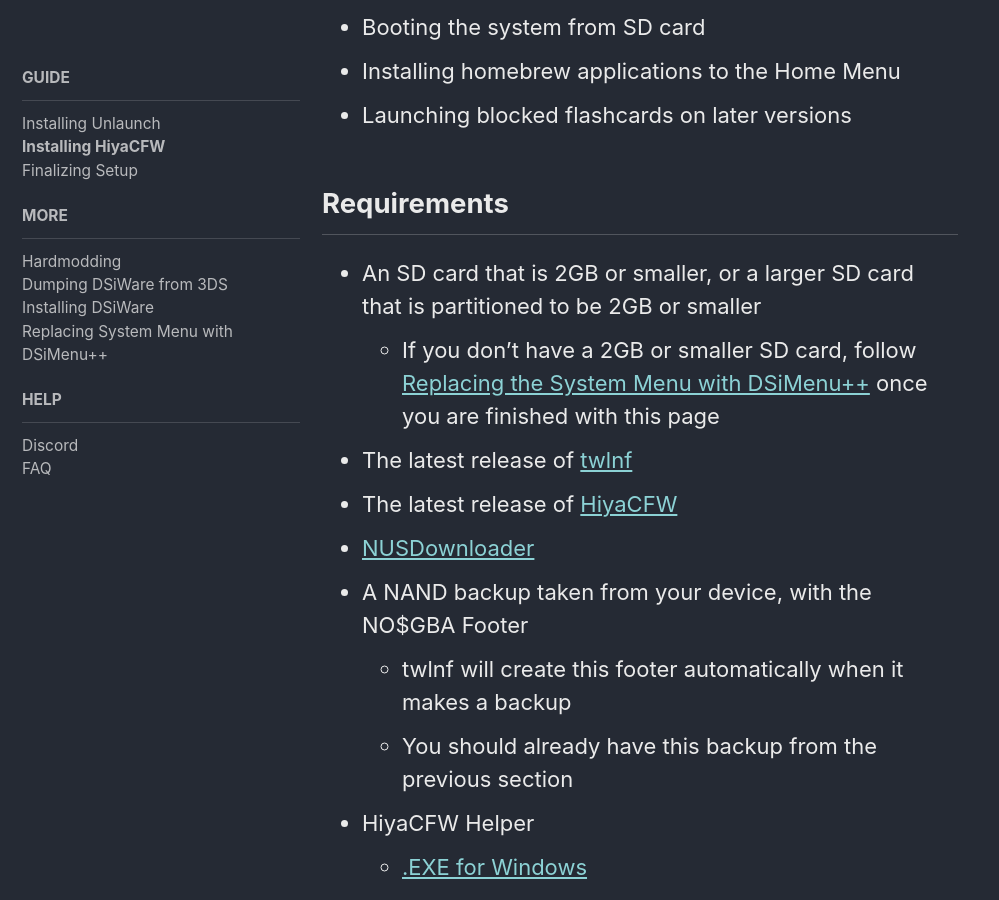
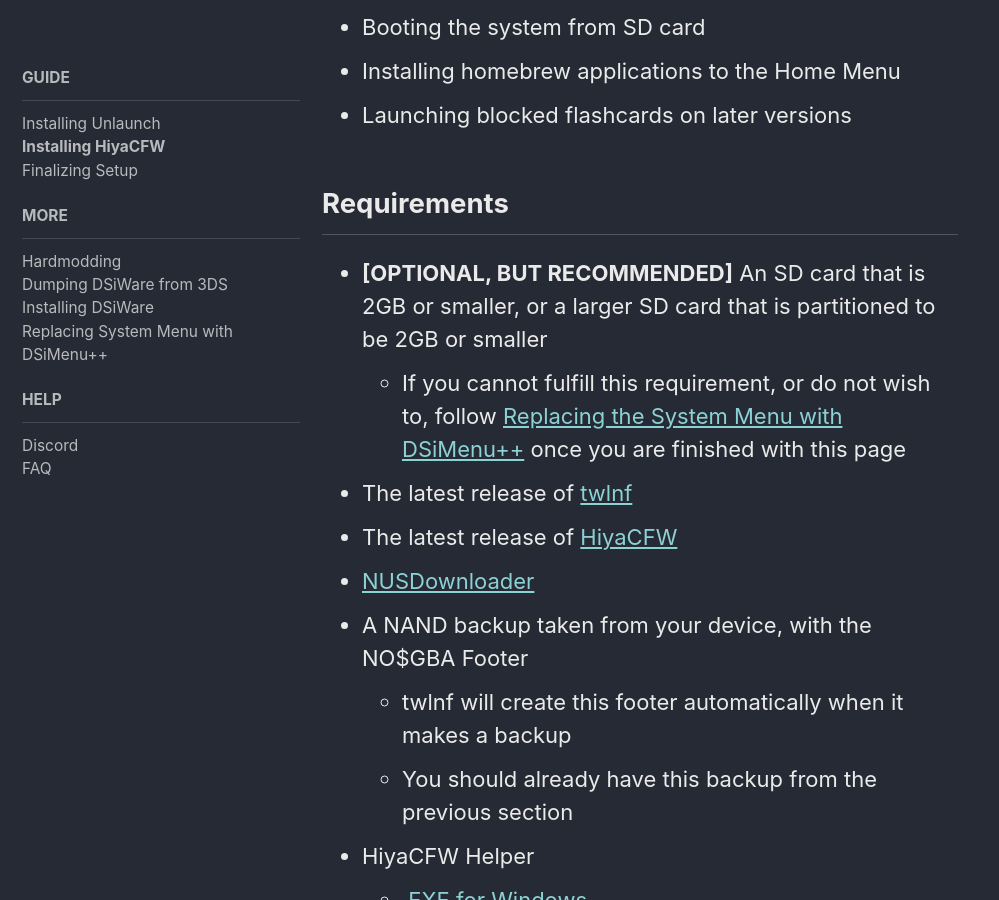
Before and after one commit to emiyl/dsi.cfw.guide-archive, a Jekyll site: the page built from guide/installing-hiyacfw.md, in a window 1280 px wide and 900 px high, scrolled down 609 px. Shown: the whole window, without its empty margins (0-999 px from the left). Built offline with Jekyll 4.4.1, drawn with Linux system fonts in a browser that asks for light colours; nearby versions of some CDN libraries.

Commit message:
make it more clear that <2GB SD card is optional

```diff
--- a/guide/installing-hiyacfw.md
+++ b/guide/installing-hiyacfw.md
@@ -17,8 +17,8 @@
 - Launching blocked flashcards on later versions
 
 ## Requirements
-- An SD card that is 2GB or smaller, or a larger SD card that is partitioned to be 2GB or smaller
-  - If you don't have a 2GB or smaller SD card, follow [Replacing the System Menu with DSiMenu++](/more/replacing-system-menu) once you are finished with this page
+- **[OPTIONAL, BUT RECOMMENDED]** An SD card that is 2GB or smaller, or a larger SD card that is partitioned to be 2GB or smaller
+  - If you cannot fulfill this requirement, or do not wish to, follow [Replacing the System Menu with DSiMenu++](/more/replacing-system-menu) once you are finished with this page
 - The latest release of [twlnf](https://github.com/Jimmy-Z/twlnf/releases){:target="_blank"}
 - The latest release of [HiyaCFW](https://github.com/Robz8/hiyaCFW/releases){:target="_blank"}
 - [NUSDownloader](/assets/files/NUSDownloader.zip)
```
